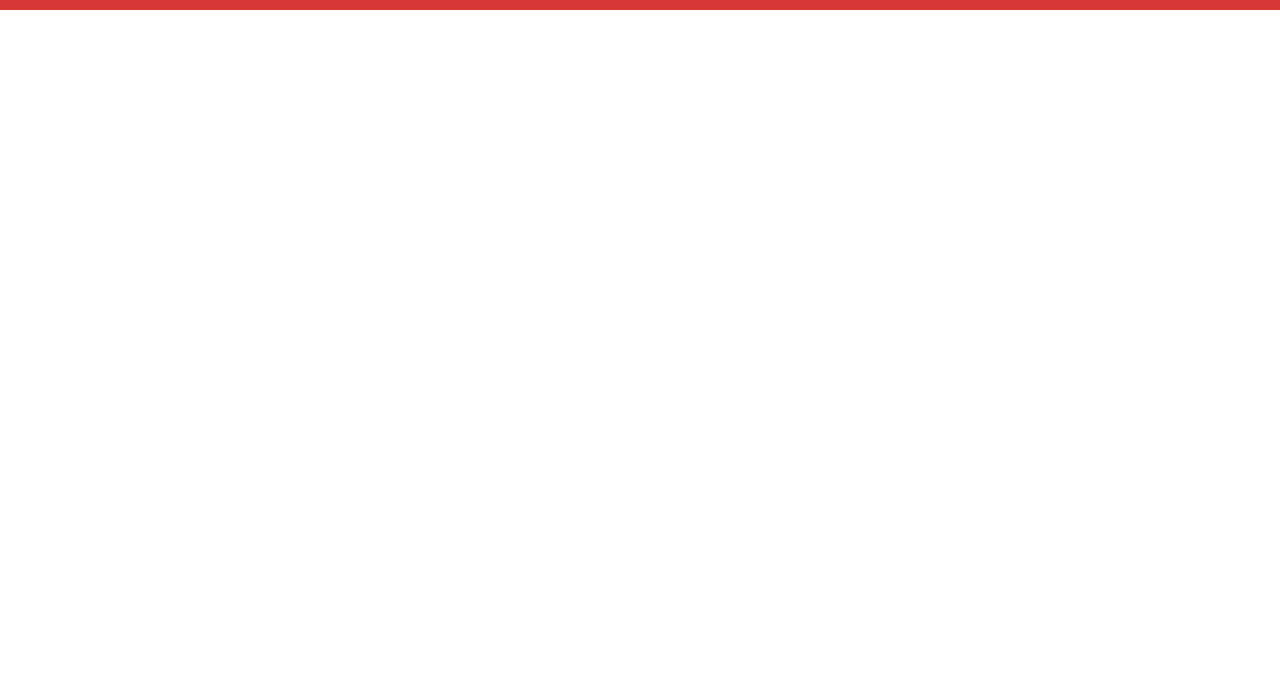
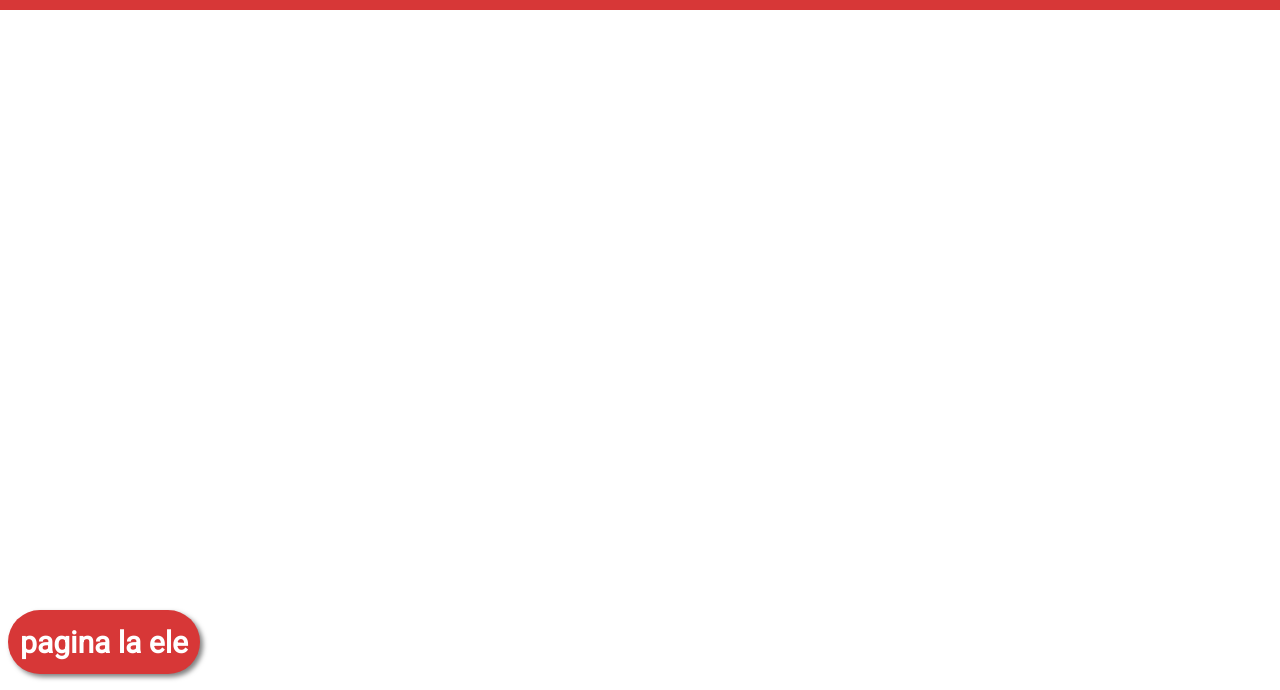
Before and after one commit to GiovaneBonache/ExtencaoTrabalho, a plain HTML site: page index.html in a window 1280 px wide. Shown: the part 110-800 px from the top of the page. Drawn offline with Linux system fonts and the light colour scheme.

Commit message:
v6 eu acho

```diff
--- a/index.html
+++ b/index.html
@@ -17,6 +17,8 @@
     </div>
 
     </header>
+    <a href="tarefa1.html"> <button style="font-size: 30px;" >pagina la ele</button></a>
+
 
 </body>
 </html>
--- a/style.css
+++ b/style.css
@@ -148,7 +148,7 @@ top: 25%;
 
 }
 
-.tarefa1 button{
+button{
   background-color: var(--cor-primaria);
   top: 90%;
   position: absolute;
@@ -156,12 +156,16 @@ top: 25%;
   height: 4rem;
   width: 12rem;
   color: white;
-  font-size: 35px;
   font-family:var(--fonte);
   font-weight: bold;
   box-shadow:  3px 3px 5px rgba(0,0,0,0.5);;
+  border-style:none;
+  cursor: pointer;
 }
 
+.tarefa1 button{
+font-size: 35px;
+}
 .botao1{
 left: 7%;
 
```
Also changed, not shown: tarefa1.html (+1 -1 lines).
